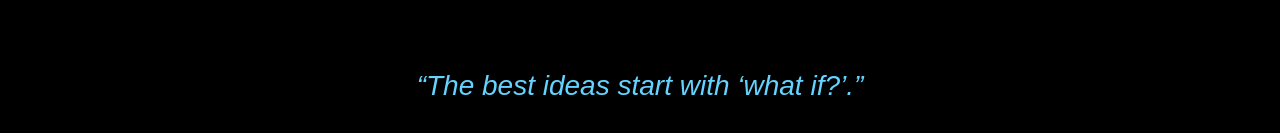
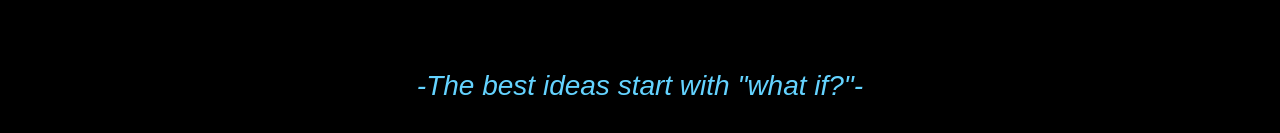
Before and after one commit to ErmannoF00/Portfolio, a React (Create React App) app: page / in a window 1280 px wide. Shown: the part 375-508 px from the top of the page. Built offline with nearby package versions, Linux system fonts and the light colour scheme; a web font is replaced by a local one.

Commit message:
Update Intro.jsx

```diff
--- a/src/components/Intro.jsx
+++ b/src/components/Intro.jsx
@@ -8,7 +8,7 @@ const Intro = () => (
     <div className="intro-content">
       <h1>Hi, Ermanno here!</h1>
       <blockquote className="intro-quote">
-        <em>“The best ideas start with ‘what if?’.”</em>
+        <em>-The best ideas start with "what if?"-</em>
       </blockquote>
       <OrganicBrainSketch />
     </div>
```
